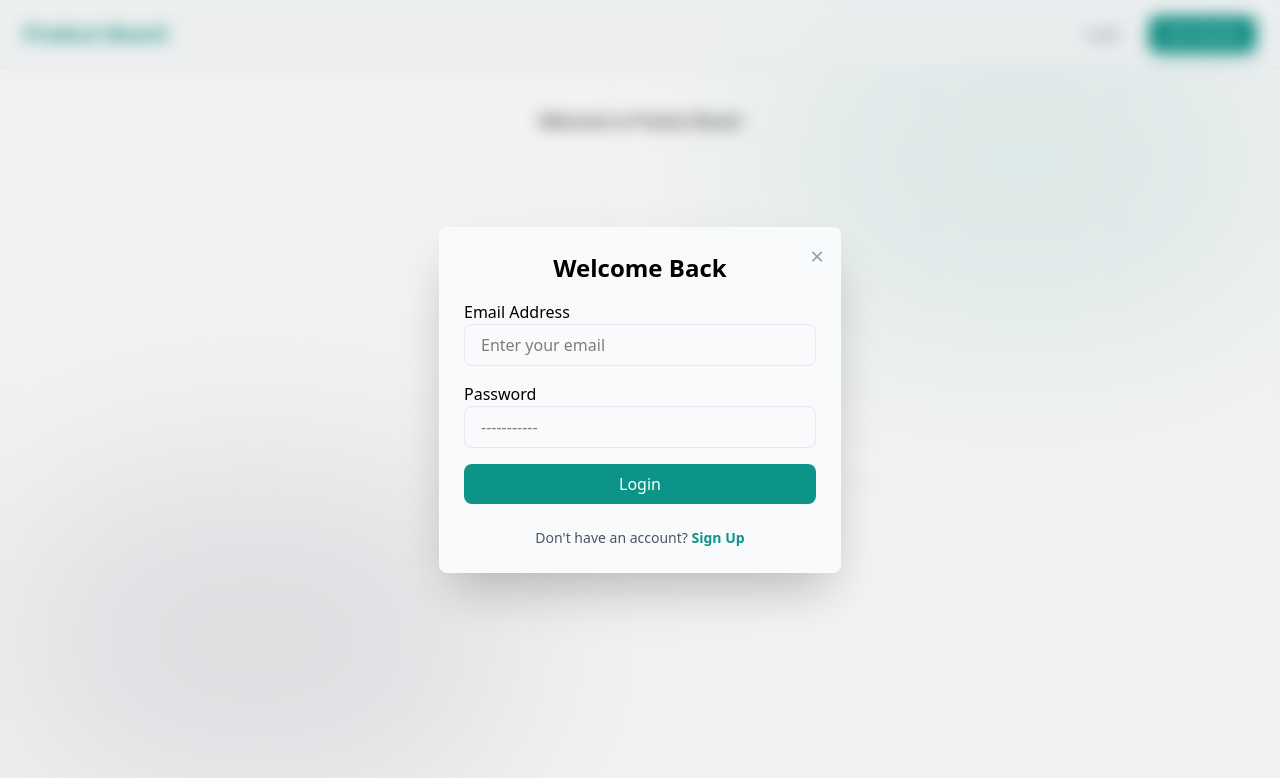
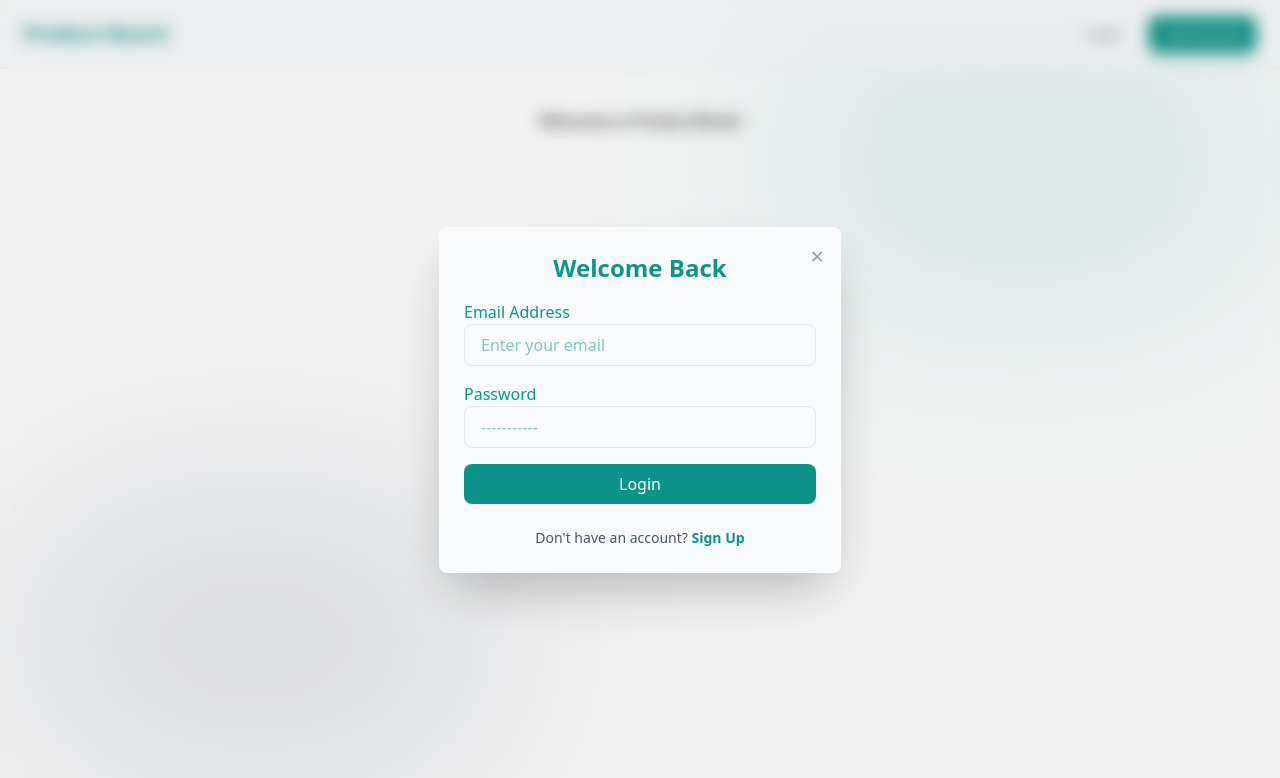
Before and after one commit to krishshah-trueigtech/productboard, a Next.js app: page / in a window 1280 px wide. Both pictures are taken after a click on the button "Login". Shown: the top 778 px of the page. Built offline with nearby package versions, Linux system fonts and the light colour scheme.

Commit message:
refactor: move UI and auth components to dedicated auth directory structure

```diff
--- a/src/app/layout.js
+++ b/src/app/layout.js
@@ -1,8 +1,8 @@
 import { Geist, Geist_Mono } from "next/font/google";
 import "./globals.css";
-import Navbar from "../components/Navbar";
+import Navbar from "../components/auth/components/Navbar";
 import { GlobalProvider } from "../common/context/";
-import ModalManager from "../components/ModalManager";
+import ModalManager from "../components/auth/components/ModalManager";
 const geistSans = Geist({
   variable: "--font-geist-sans",
   subsets: ["latin"],
--- a/src/common/context/index.js
+++ b/src/common/context/index.js
@@ -19,6 +19,7 @@ const globalReducer = (state, action) => {
   }
 };
 
+
 const globalContext = createContext();
 
 export const GlobalProvider = ({ children }) => {
--- a/src/components/auth/AuthModal/index.jsx
+++ /dev/null
@@ -1,35 +0,0 @@
-"use client";
-import { useGlobal } from "../../../common/context";
-import Modal from "../../../common/Modal";
-import AuthForm from "../AuthForm";
-import AUTH_VIEWS from "../constants/Auth_Views"
-
-const AuthModal = () => {
-    const { state, dispatch } = useGlobal();
-
-    const viewConfig = AUTH_VIEWS[state.view];
-
-    if (!state.isOpen || !viewConfig) return null;
-
-    return (
-      <Modal isOpen={state.isOpen} onClose={() => dispatch({ type: "CLOSE_MODAL" })}>
-        <div className="p-6 w-[400px]">
-          <h2 className="text-2xl font-bold mb-4 text-center">{viewConfig.title}</h2>
-
-          <AuthForm
-            fields={viewConfig.fields}
-            btnLabel={viewConfig.btnLabel}
-            onToggle={() => dispatch({ type: viewConfig.toggleView })}
-            footerText={viewConfig.footerText}
-            footerActionText={viewConfig.footerAction}
-            onSubmit={(data) => {
-               console.log(`Submitting ${state.view}:`, data);
-               dispatch({ type: "CLOSE_MODAL" });
-            }}
-          />
-        </div>
-      </Modal>
-    );
-  };
-
-  export default AuthModal;
--- a/src/components/auth/AuthForm/index.jsx
+++ b/src/components/auth/components/AuthForm/index.jsx
@@ -1,12 +1,12 @@
 "use client";
 import { useForm } from "react-hook-form";
-import FieldGenerator from "../../../common/FieldGenerator";
+import FieldGenerator from "../../../../common/FieldGenerator";
 
 const AuthForm = ({ fields, btnLabel, onSubmit, footerText, footerActionText, onToggle }) => {
   const { control, handleSubmit } = useForm();
 
   return (
-    <form onSubmit={handleSubmit(onSubmit)} className="flex flex-col gap-4">
+    <form onSubmit={handleSubmit(onSubmit)} className="flex flex-col text-primary gap-4">
       <FieldGenerator formFields={fields} control={control} />
 
       <button
--- /dev/null
+++ b/src/components/auth/components/AuthModal/index.jsx
@@ -0,0 +1,40 @@
+"use client";
+import { useGlobal } from "../../../../common/context";
+import Modal from "../../../../common/Modal";
+import AuthForm from "../AuthForm";
+import AUTH_VIEWS from "../../constants/Auth_Views";
+
+const AuthModal = () => {
+  const { state, dispatch } = useGlobal();
+
+  const viewConfig = AUTH_VIEWS[state.view];
+
+  if (!state.isOpen || !viewConfig) return null;
+
+  return (
+    <Modal
+      isOpen={state.isOpen}
+      onClose={() => dispatch({ type: "CLOSE_MODAL" })}
+    >
+      <div className="p-6 w-[400px] text-primary">
+        <h2 className="text-2xl font-bold mb-4 text-center">
+          {viewConfig.title}
+        </h2>
+
+        <AuthForm
+          fields={viewConfig.fields}
+          btnLabel={viewConfig.btnLabel}
+          onToggle={() => dispatch({ type: viewConfig.toggleView })}
+          footerText={viewConfig.footerText}
+          footerActionText={viewConfig.footerAction}
+          onSubmit={(data) => {
+            viewConfig.onSubmit(data);
+            dispatch({ type: "CLOSE_MODAL" })
+          }}
+        />
+      </div>
+    </Modal>
+  );
+};
+
+export default AuthModal;
--- a/src/components/ModalManager/index.js
+++ b/src/components/auth/components/ModalManager/index.js
@@ -1,5 +1,5 @@
 "use client";
-import { useGlobal } from "../../common/context";
+import { useGlobal } from "../../../../common/context";
 import { MODAL_REGISTRY } from "../Modals";
 
 const ModalManager = () => {
--- a/src/components/Modals/index.js
+++ b/src/components/auth/components/Modals/index.js
@@ -1,4 +1,4 @@
-import AuthModal from "../auth/AuthModal";
+import AuthModal from "../AuthModal";
 
 export const MODAL_REGISTRY = {
     "LOGIN": AuthModal,
--- a/src/components/Navbar/index.js
+++ b/src/components/auth/components/Navbar/index.js
@@ -1,5 +1,5 @@
 "use client";
-import { useGlobal } from "../../common/context/";
+import { useGlobal } from "../../../../common/context";
 
 const Navbar = () => {
   const { dispatch } = useGlobal();
--- a/src/components/auth/constants/Auth_Views/index.js
+++ b/src/components/auth/constants/Auth_Views/index.js
@@ -1,5 +1,7 @@
 import loginFields from "../loginFields";
 import signUpFields from "../signUpFields";
+import useLoginForm from "../../hooks/useLoginForm"
+import useSignup from "../../hooks/useSignup"
 
 const AUTH_VIEWS = {
   LOGIN: {
@@ -9,6 +11,7 @@ const AUTH_VIEWS = {
     footerText: "Don't have an account?",
     footerAction: "Sign Up",
     toggleView: "OPEN_SIGNUP",
+    onSubmit: (data) => useLoginForm(data)
   },
   SIGNUP: {
     title: "Create Account",
@@ -17,6 +20,7 @@ const AUTH_VIEWS = {
     footerText: "Already have an account?",
     footerAction: "Login",
     toggleView: "OPEN_LOGIN",
+    onSubmit: (data) => useSignup(data)
   },
 };
 
```
